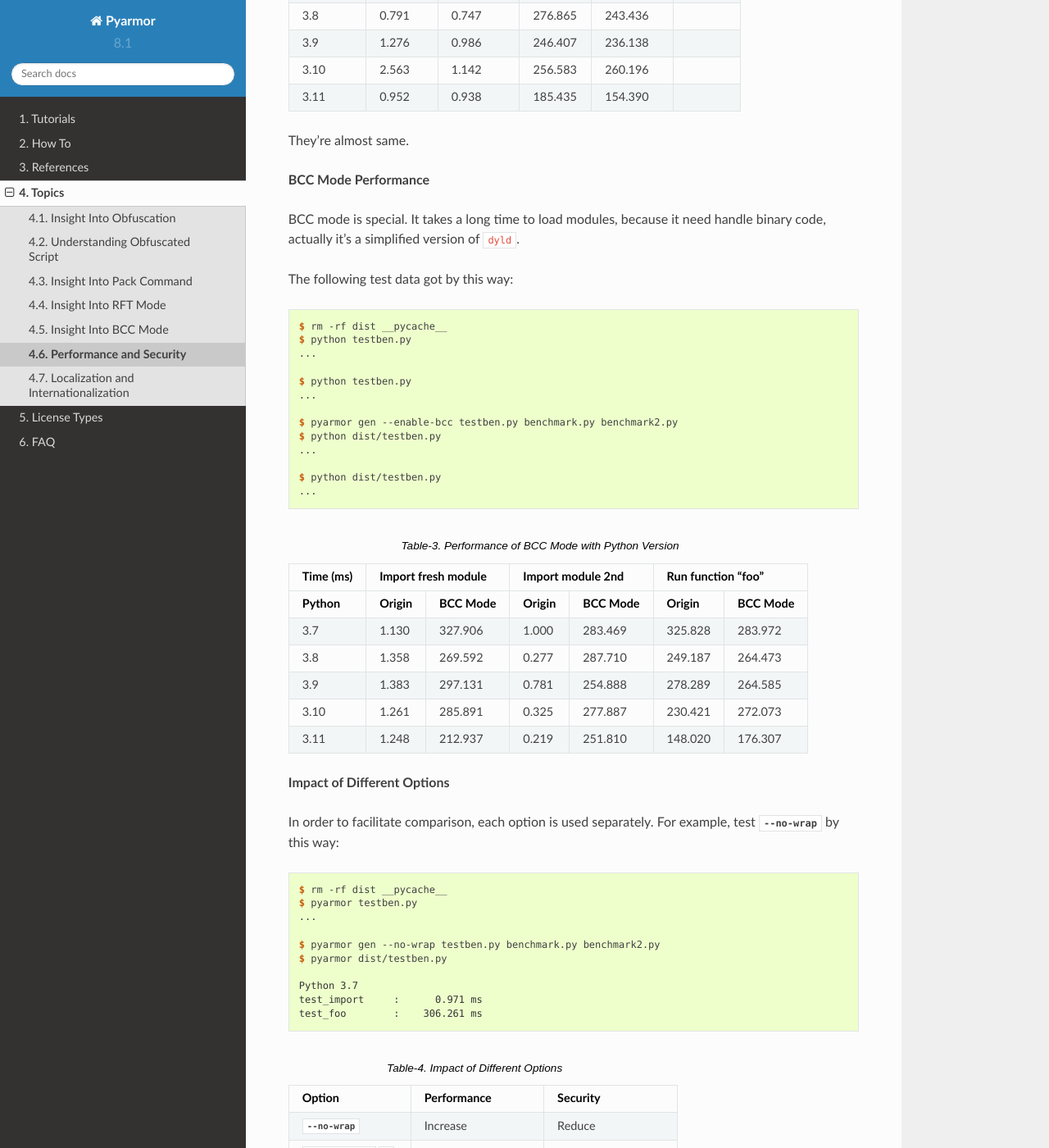
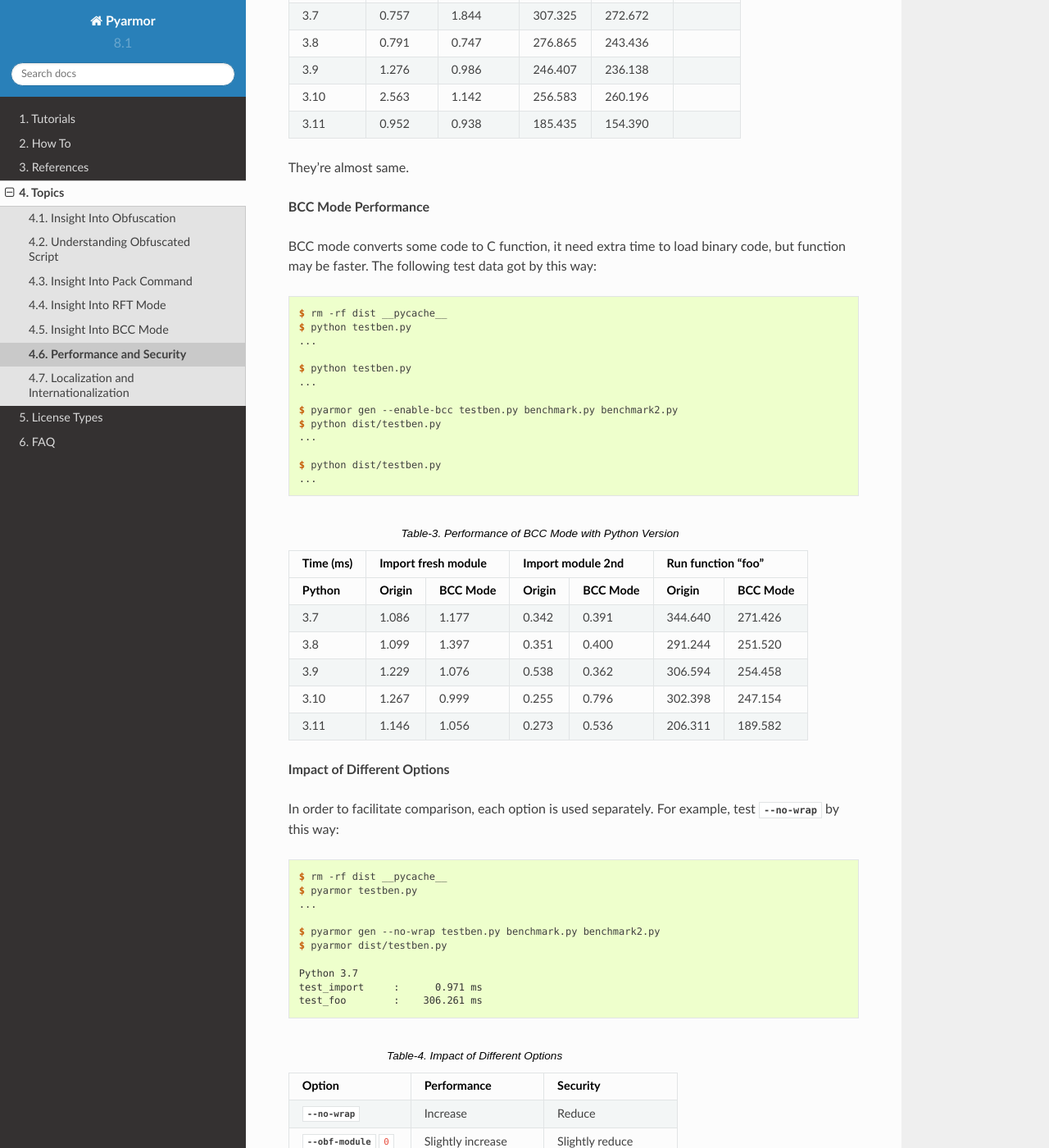
Before and after one commit to dashingsoft/pyarmor, a Sphinx documentation site: the page built from docs/topic/performance.rst, in a window 1280 px wide and 1400 px high, scrolled down 4117 px. Shown: the whole window at 82% size. Built offline with Sphinx 7.4.7 and the Read the Docs theme 2.0.0, drawn with Linux system fonts in a browser that asks for light colours; some of the changed text lies outside the part shown.

Commit message:
Fix wrong performace data for BCC mode

```diff
--- a/docs/how-to/security.rst
+++ b/docs/how-to/security.rst
@@ -17,7 +17,7 @@ What's the most security pyarmor could do?
 The following options could improve security
 
 * :option:`--enable-rft` almost doesn't impact performace
-* :option:`--enable-bcc` imports module need more times, for example, importing a plain script about 1 ms, but bcc module about 200 ms
+* :option:`--enable-bcc` even a little faster than plain script, but consume more memory to load binary code
 * :option:`--enable-jit` prevents from static decompilation
 * :option:`--enable-themida` prevents from most of debuggers, only available in Windows, and reduce permormance remarkable
 * :option:`--mix-str` protects string constant in the script
--- a/docs/topic/performance.rst
+++ b/docs/topic/performance.rst
@@ -203,9 +205,7 @@ They're almost same.
 
 **BCC Mode Performance**
 
-BCC mode is special. It takes a long time to load modules, because it need handle binary code, actually it's a simplified version of ``dyld``.
-
-The following test data got by this way::
+BCC mode converts some code to C function, it need extra time to load binary code, but function may be faster. The following test data got by this way::
 
     $ rm -rf dist __pycache__
     $ python testben.py
@@ -229,11 +229,11 @@ The following test data got by this way::
    --------------  --------------------  --------------------  --------------------
    Python          Origin     BCC Mode   Origin     BCC Mode   Origin     BCC Mode
    ==============  =========  =========  =========  =========  =========  =========
-   3.7             1.130      327.906    1.000      283.469    325.828    283.972
-   3.8             1.358      269.592    0.277      287.710    249.187    264.473
-   3.9             1.383      297.131    0.781      254.888    278.289    264.585
-   3.10            1.261      285.891    0.325      277.887    230.421    272.073
-   3.11            1.248      212.937    0.219      251.810    148.020    176.307
+   3.7             1.086      1.177      0.342      0.391      344.640    271.426
+   3.8             1.099      1.397      0.351      0.400      291.244    251.520
+   3.9             1.229      1.076      0.538      0.362      306.594    254.458
+   3.10            1.267      0.999      0.255      0.796      302.398    247.154
+   3.11            1.146      1.056      0.273      0.536      206.311    189.582
    ==============  =========  =========  =========  =========  =========  =========
 
 **Impact of Different Options**
```
Also changed, not shown: other parts of docs/topic/performance.rst (+3 -1 lines).
